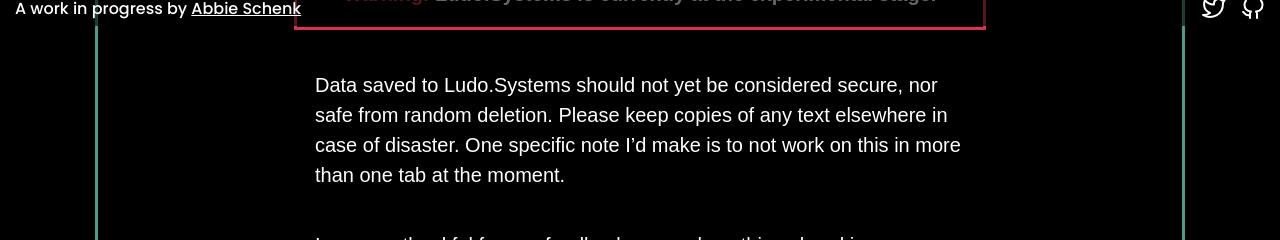
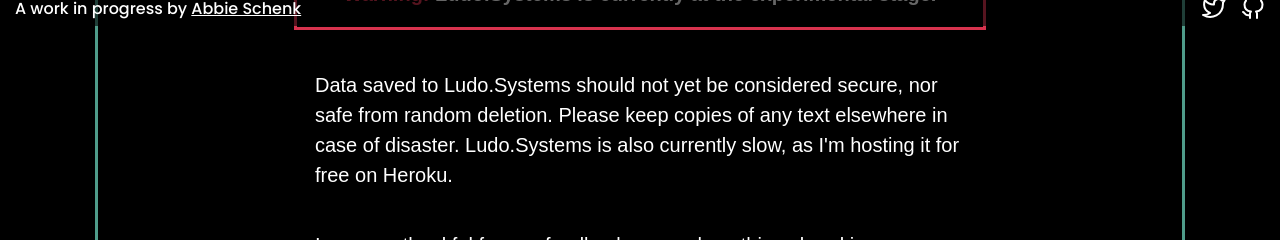
Before and after one commit to LudoSystems/ludosystems-app, a React (Create React App) app: page / in a window 1280 px wide. Shown: the part 774-1014 px from the top of the page. Built offline with nearby package versions, Linux system fonts and the light colour scheme; no server answers.

Commit message:
Added disclaimer about slowness

```diff
--- a/src/components/Home.js
+++ b/src/components/Home.js
@@ -14,7 +14,7 @@
                 <iframe className="video" width="560" height="315" src="https://www.youtube.com/embed/8LtmX2naGvc" title="YouTube video player" frameBorder="0" allow="accelerometer; autoplay; clipboard-write; encrypted-media; gyroscope; picture-in-picture" allowFullScreen></iframe>
                 <h2 id="Pre-Release">Pre-Release</h2>
                 <p className="disclaimer"><strong><span className="warning-text">Warning:</span> Ludo.Systems is currently at the experimental stage.</strong></p>
-                <p>Data saved to Ludo.Systems should not yet be considered secure, nor safe from random deletion. Please keep copies of any text elsewhere in case of disaster. One specific note I’d make is to not work on this in more than one tab at the moment.</p>
+                <p>Data saved to Ludo.Systems should not yet be considered secure, nor safe from random deletion. Please keep copies of any text elsewhere in case of disaster. Ludo.Systems is also currently slow, as I'm hosting it for free on Heroku.</p>
                 <p>I am very thankful for any feedback on crashes, things breaking, or desired features / changes via <a href="https://github.com/ludosystems" target="_blank" rel="noreferrer noopener">GitHub</a> or <a href="https://twitter.com/Ludo_Systems" target="_blank" rel="noreferrer noopener">Twitter</a>.</p>
                 <h2 id="Nodes">Nodes</h2>
                 <p>Nodes is the only tool currently available. You can use it to set up parts of your game that make more sense to plan with a graph than in a text editor, such as game conversations or quest systems. </p>
```
